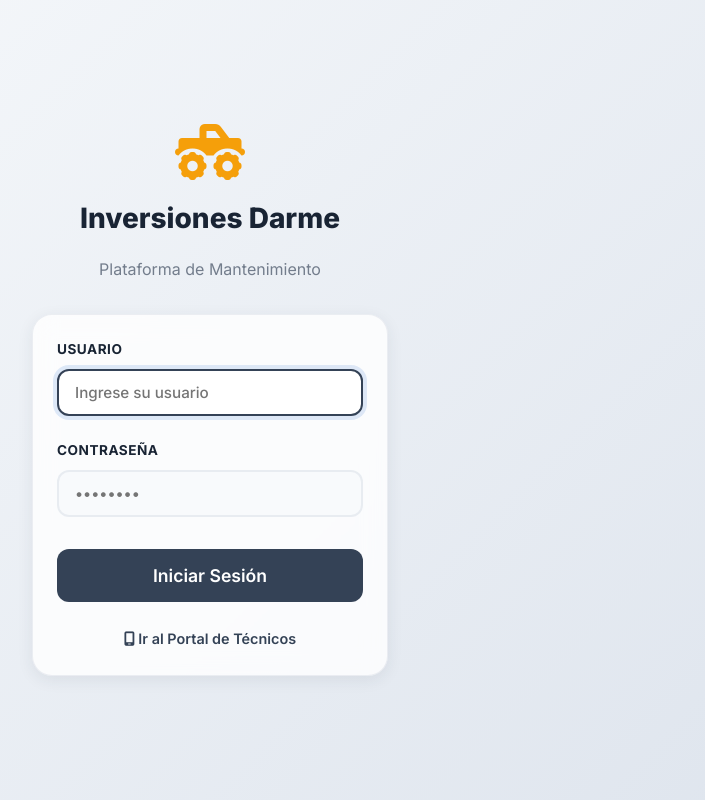
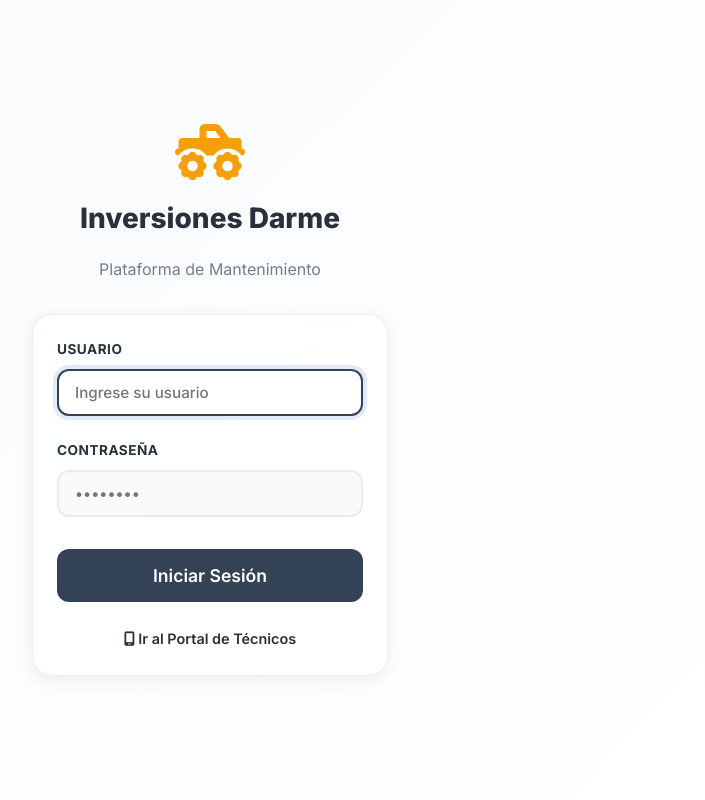
Before and after one commit to alemherb-sketch/Inversiones_Darme2, a Django app: page /login/ in a window 1280 px wide. Shown: the whole page, without its empty margins (430-1135 px from the left). Run offline with Django 5.2, Linux system fonts and the light colour scheme.

Commit message:
Fix dark mode text colors in login

```diff
--- a/mantenimiento/static/css/style.css
+++ b/mantenimiento/static/css/style.css
@@ -215,7 +215,7 @@ h1, h2, h3, h4, h5, h6 {
     gap: 0.4rem;
     margin-bottom: 0.5rem;
     font-weight: 700;
-    color: var(--color-primary-dark);
+    color: var(--text-main);
     font-size: 0.85rem;
     text-transform: uppercase;
     letter-spacing: 0.5px;
--- a/mantenimiento/templates/login.html
+++ b/mantenimiento/templates/login.html
@@ -14,7 +14,7 @@
             display: flex;
             align-items: center;
             justify-content: center;
-            background: linear-gradient(135deg, var(--bg-main) 0%, hsla(var(--hue-primary), 30%, 90%, 1) 100%);
+            background: linear-gradient(135deg, var(--bg-main) 0%, var(--bg-surface) 100%);
         }
         .login-container {
             width: 100%;
@@ -32,7 +32,7 @@
         }
         .logo-header h1 {
             font-size: 1.75rem;
-            color: var(--color-primary-dark);
+            color: var(--text-main);
             font-weight: 800;
         }
     </style>
@@ -71,7 +71,7 @@
                 </button>
 
                 <div style="text-align: center; margin-top: 1.5rem;">
-                    <a href="{% url 'mobile_login' %}" style="color: var(--color-primary); font-size: 0.9rem; font-weight: 600;">
+                    <a href="{% url 'mobile_login' %}" style="color: var(--text-main); font-size: 0.9rem; font-weight: 600;">
                         <i class="fa-solid fa-mobile-screen"></i> Ir al Portal de Técnicos
                     </a>
                 </div>
```
